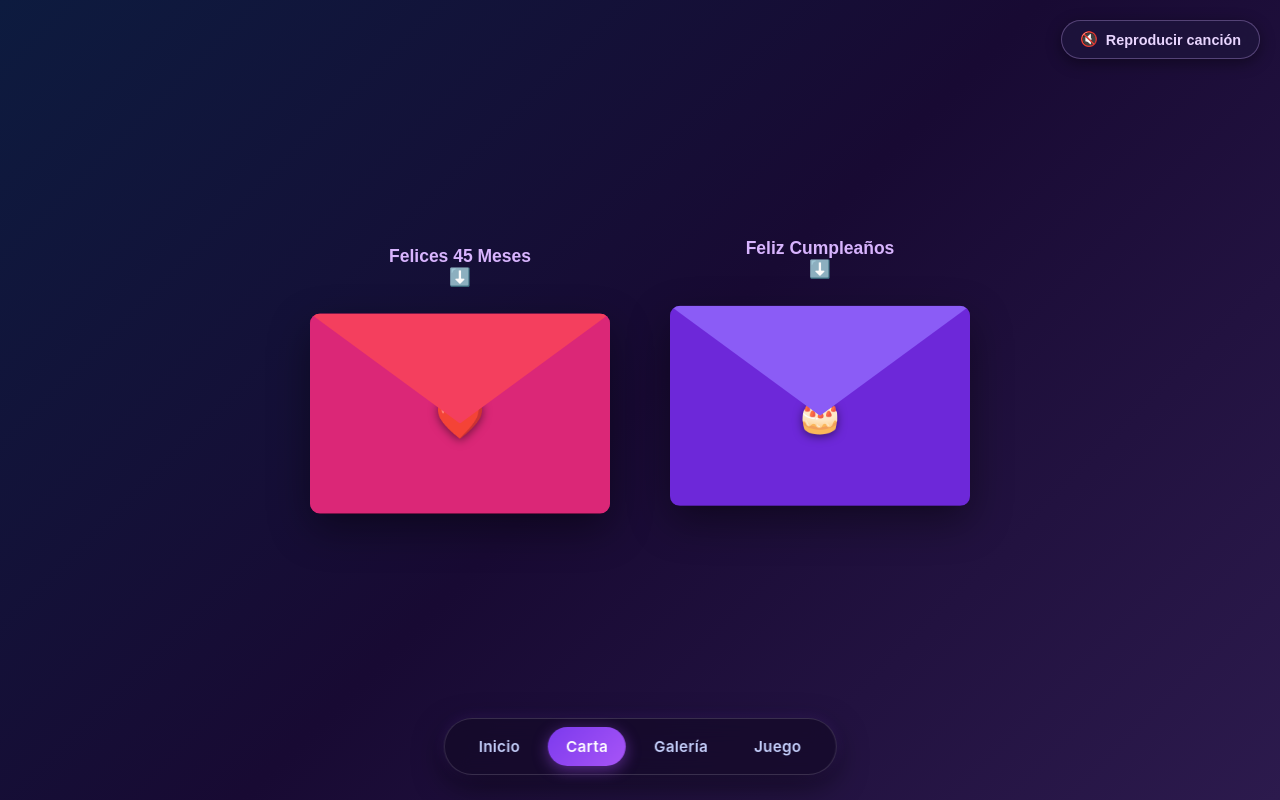
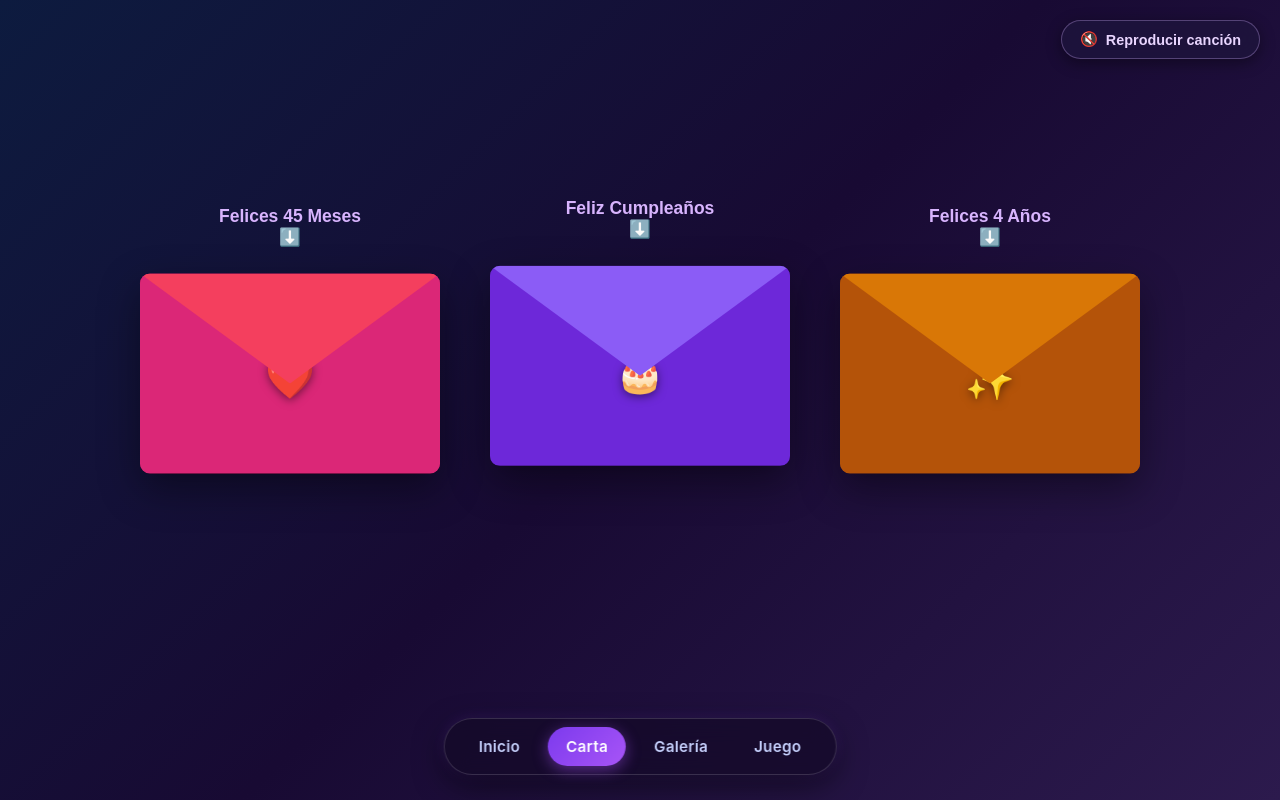
Before and after one commit to daespinoza3/regalo-sorpresa, an Angular app: page /#/carta in a window 1280 px wide. Built offline with nearby package versions, Linux system fonts and the light colour scheme.

Commit message:
Agregada tercera carta de aniversario: Felices 4 Anos

```diff
--- a/src/app/components/carta/carta.css
+++ b/src/app/components/carta/carta.css
@@ -55,16 +55,17 @@
   }
 }
 
-/* Contenedor principal que acomoda las dos cartas */
+/* Contenedor principal que acomoda las cartas */
 .cartas-container {
   display: flex;
-  gap: 60px; /* Separación entre las cartas */
+  gap: 50px; /* Separación entre las cartas */
   justify-content: center;
   align-items: center;
   flex-wrap: wrap; /* Si la pantalla es pequeña, una se pone debajo de la otra */
-  max-width: 900px;
+  max-width: 1150px;
   width: 100%;
   padding-top: 50px;
+  padding-bottom: 80px;
 }
 
 /* ==============================
@@ -170,6 +171,24 @@
 .sobre-cumple .sobre { background: #4c1d95; }
 .sobre-cumple .cuerpo-sobre { background: #6d28d9; }
 .sobre-cumple .solapa { background: #8b5cf6; }
+
+/* ==============================
+   DISEÑO DEL SOBRE (4 AÑOS / ANIVERSARIO - ORO/ÁMBAR)
+   ============================== */
+.contenedor-sobre.sobre-aniversario:not(.abierto) {
+  animation: flotar-aniversario 3.8s ease-in-out infinite;
+}
+
+@keyframes flotar-aniversario {
+  0%, 100% { transform: translateY(0); }
+  50% { transform: translateY(-16px); }
+}
+
+.sobre-aniversario .sobre { background: #92400e; }
+.sobre-aniversario .cuerpo-sobre { background: #b45309; }
+.sobre-aniversario .solapa { background: #d97706; }
+.sobre-aniversario .papel h2 { color: #78350f !important; }
+.sobre-aniversario .firma { color: #78350f !important; }
 
 /* ==============================
    EL PAPEL (ESTILO PAPIRO QUEMADO)
--- a/src/app/components/carta/carta.html
+++ b/src/app/components/carta/carta.html
@@ -85,5 +85,50 @@
       </div>
     </div>
 
+
+    <!-- ============================================== -->
+    <!-- CARTA 3: ANIVERSARIO 4 AÑOS (DORADO/ÁMBAR)    -->
+    <!-- ============================================== -->
+    <div class="contenedor-sobre sobre-aniversario" [class.abierto]="cartaAniversarioAbierta" (click)="!cartaAniversarioAbierta && abrirCarta('aniversario')">
+
+      <div class="indicador" *ngIf="!cartaAniversarioAbierta">
+        <span>Felices 4 Años</span>
+        <div class="flecha">⬇️</div>
+      </div>
+
+      <div class="sobre">
+        <div class="solapa"></div>
+        <div class="cuerpo-sobre">
+          <div class="corazon-sello">✨</div>
+        </div>
+      </div>
+
+      <div class="papel">
+        <button class="btn-cerrar" *ngIf="cartaAniversarioAbierta" (click)="cerrarCarta($event, 'aniversario')">✖</button>
+
+        <h2 style="color: #92400e;">Nuestra Promesa Eterna ♾️</h2>
+
+        <div class="texto-amor">
+          <p><strong>Mi amada Tatiana,</strong></p>
+
+          <p>Hoy mi mente y mi corazón viajan en el tiempo hasta aquel 7 de noviembre de 2022. Han pasado exactamente cuatro años desde que nuestros mundos coincidieron, y al mirar hacia atrás, me conmueve profundamente ver todo lo que hemos construido. No solo nos hemos acompañado, sino que hemos crecido juntos. Recordar cuando nos graduamos del colegio unidos me llena de una nostalgia preciosa; éramos tan jóvenes, con la vida entera por delante, y desde esos pasillos y aulas yo ya sabía que mi mayor sueño era seguir caminando de tu mano hacia el futuro.</p>
+
+          <p>Hemos compartido etapas inolvidables, instantes que están tatuados en lo más profundo de mi ser. Y entre todos esos recuerdos, brilla de manera especial aquel 1 de abril de 2023. Ese día en el que dejamos atrás nuestra inocencia para entregarnos por completo el uno al otro. Fue un acto de amor puro, de vulnerabilidad y de confianza absoluta. En ese instante en el que nuestras almas y cuerpos se unieron de una forma tan íntima e irrepetible, entendí que lo nuestro iba mucho más allá de lo que cualquier palabra pudiera describir.</p>
+
+          <p>Tatiana, no quiero ocultar ni ignorar que últimamente las cosas no han estado en su mejor momento. Hemos navegado por aguas turbulentas y los días grises han puesto a prueba nuestra resistencia. Pero te escribo esta carta para que tengas una certeza inquebrantable que apague cualquier duda: mi amor por ti es total, sincero e incondicional.</p>
+
+          <p>Los grandes poetas han intentado siempre descifrar este sentimiento. Algunos sugieren que el verdadero amor es aquel que habita en lo más profundo y secreto del alma, ese que se siente de forma directa, sin orgullo y sin necesidad de buscar explicaciones. Otros afirman que el amor real se demuestra siendo un refugio seguro, la certeza absoluta de que el otro siempre estará ahí, no solo en la luz, sino sobre todo en la oscuridad. Y así es exactamente como te amo. Hago mías esas ideas para prometerte que siempre podrás contar conmigo, que mi abrazo será siempre tu lugar seguro cuando el mundo afuera se vuelva demasiado pesado.</p>
+
+          <p>Estas dificultades recientes no me han hecho dudar; al contrario, me han confirmado que no quiero enfrentar la vida con nadie más que contigo. No busco el camino fácil, busco el camino a tu lado. Quiero luchar por nosotros, sanar lo que debamos sanar y seguir adelante con más fuerza. Eres la mujer de mi vida, la dueña de mi corazón y la única persona con la que quiero compartir el resto de mis días.</p>
+
+          <p>Gracias por estos cuatro años, por enseñarme a amar, por crecer a mi lado y por ser tú. Vamos a superar esto juntos, mi amor, porque nuestra historia, todo lo que hemos vivido desde el colegio hasta hoy, es demasiado grande y hermoso.</p>
+
+          <p>Te amo con cada rincón de mi alma, hoy y para toda la vida.</p>
+        </div>
+
+        <p class="firma" style="color: #78350f;">- Daniel</p>
+      </div>
+    </div>
+
   </div>
 </div>
--- a/src/app/components/carta/carta.ts
+++ b/src/app/components/carta/carta.ts
@@ -11,6 +11,7 @@ import { CommonModule } from '@angular/common';
 export class Carta {
   cartaAmorAbierta = false;
   cartaCumpleAbierta = false;
+  cartaAniversarioAbierta = false;
   reproduciendo = false;
 
   @ViewChild('audioPlayer') audioPlayer!: ElementRef<HTMLAudioElement>;
@@ -34,6 +35,7 @@ export class Carta {
   abrirCarta(tipo: string) {
     if (tipo === 'amor') this.cartaAmorAbierta = true;
     if (tipo === 'cumple') this.cartaCumpleAbierta = true;
+    if (tipo === 'aniversario') this.cartaAniversarioAbierta = true;
 
     // Iniciar canción al abrir cualquiera de las cartas
     if (this.audioPlayer && !this.reproduciendo) {
@@ -50,5 +52,6 @@ export class Carta {
     event.stopPropagation();
     if (tipo === 'amor') this.cartaAmorAbierta = false;
     if (tipo === 'cumple') this.cartaCumpleAbierta = false;
+    if (tipo === 'aniversario') this.cartaAniversarioAbierta = false;
   }
 }
```
